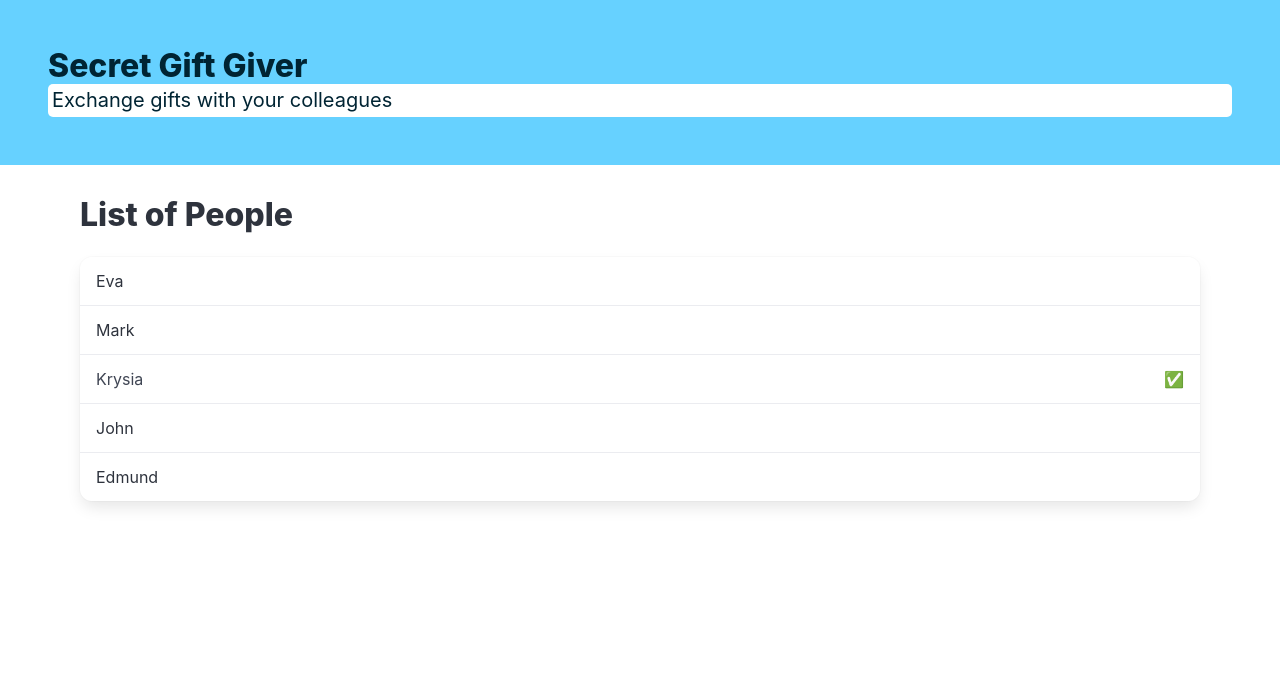
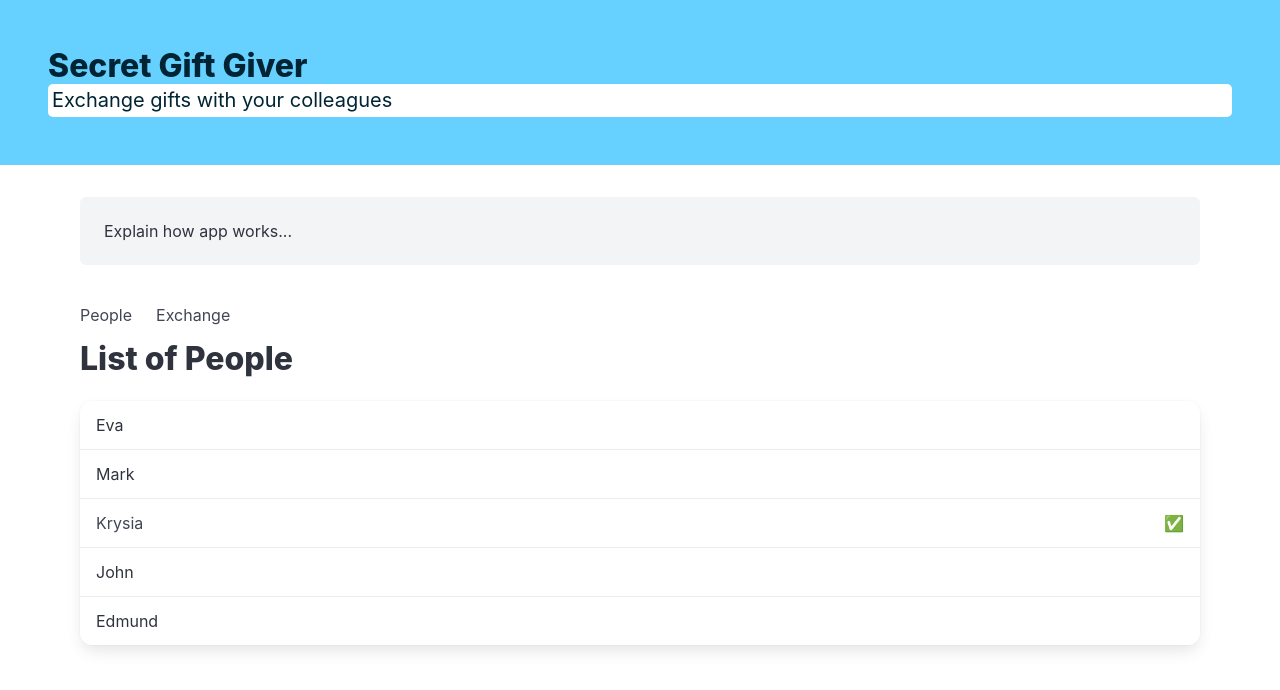
Before and after one commit to michaljabi/eduweb-nowoczesny-react-od-podstaw, a React (Vite) app in the folder secret-gift-giver/: page / in a window 1280 px wide. Shown: the top 690 px of the page. Built offline with nearby package versions, Linux system fonts and the light colour scheme.

Commit message:
lesson(14): initial - wrap up task

```diff
--- a/secret-gift-giver/src/App.jsx
+++ b/secret-gift-giver/src/App.jsx
@@ -14,7 +14,30 @@ function App() {
       <Header title={appTitle} subTitle="Exchange gifts with your colleagues" onAlert={showAlert}/>
 
         <main className="container mt-4 p-4">
-            <PeoplePage />
+            <div className="notification">
+                Explain how app works...
+            </div>
+            <nav className="navbar" role="navigation" aria-label="main navigation">
+                <div className="navbar-brand">
+                    <a role="button" className="navbar-burger is-active" aria-label="menu" aria-expanded="false">
+                        <span aria-hidden="true"></span>
+                        <span aria-hidden="true"></span>
+                        <span aria-hidden="true"></span>
+                        <span aria-hidden="true"></span>
+                    </a>
+                </div>
+                <div className="navbar-menu is-active">
+                    <div className="navbar-start">
+                        <a className="navbar-item" href="/" >
+                            People
+                        </a>
+                        <a className="navbar-item" href="/exchange">
+                            Exchange
+                        </a>
+                    </div>
+                </div>
+            </nav>
+            <PeoplePage/>
         </main>
     </>
   )
```
